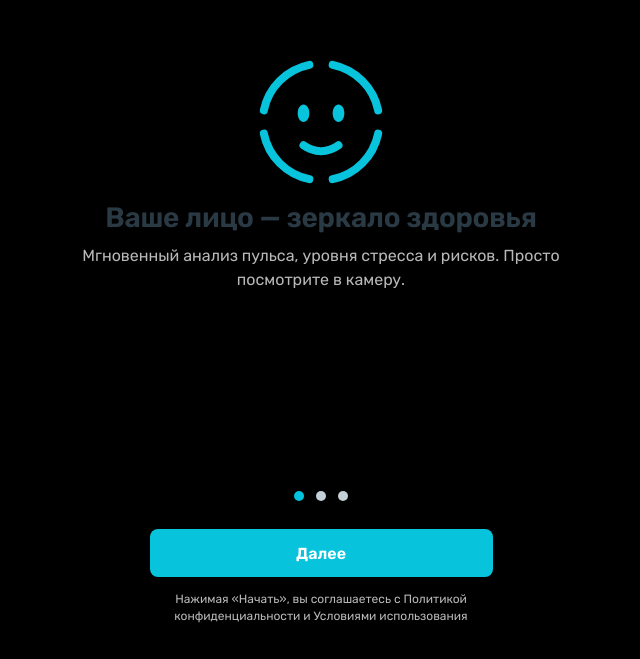
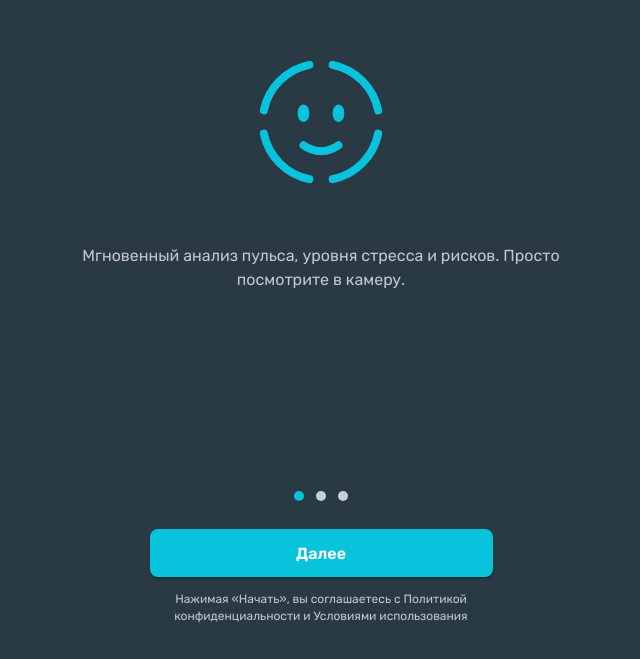
Before and after one commit to NikitaBest/AIBolit, a React (Vite) app: page / in a window 1280 px wide. Shown: the part 123-782 px from the top of the page, without its empty margins (319-959 px from the left). Built offline with nearby package versions, Linux system fonts and the light colour scheme; no server answers.

Commit message:
изменение фона для темной версии

```diff
--- a/index.html
+++ b/index.html
@@ -4,7 +4,7 @@
     <meta charset="UTF-8" />
     <link rel="icon" type="image/svg+xml" href="/vite.svg" />
     <meta name="viewport" content="width=device-width, initial-scale=1.0, maximum-scale=1.0, user-scalable=no, viewport-fit=cover" />
-    <meta name="theme-color" content="#000000" />
+    <meta name="theme-color" content="#2A3A45" />
     <meta name="apple-mobile-web-app-capable" content="yes" />
     <meta name="apple-mobile-web-app-status-bar-style" content="black-translucent" />
     <meta http-equiv="Cross-Origin-Opener-Policy" content="same-origin" />
--- a/src/main.jsx
+++ b/src/main.jsx
@@ -19,7 +19,7 @@ setTimeout(() => {
 
       // Настройка цветовой схемы (фон в зависимости от темы Telegram)
       const isDark = tg.colorScheme === 'dark'
-      const bgColor = isDark ? '#000000' : '#FFFFFF'
+      const bgColor = isDark ? '#2A3A45' : '#FFFFFF'
 
       tg.setHeaderColor(bgColor)
       tg.setBackgroundColor(bgColor)
--- a/src/pages/Camera.css
+++ b/src/pages/Camera.css
@@ -5,7 +5,7 @@
   width: 100%;
   height: 100%;
   height: 100dvh;
-  background: #000;
+  background: var(--color-bg-main, #2A3A45);
   z-index: 1000;
   display: flex;
   align-items: center;
@@ -15,7 +15,7 @@
 .camera-preview {
   width: 100%;
   height: 100%;
-  background: #000;
+  background: var(--color-bg-main, #2A3A45);
   overflow: hidden;
   display: flex;
   align-items: center;
@@ -45,7 +45,7 @@
   justify-content: center;
   gap: 20px;
   z-index: 10;
-  background: #000;
+  background: var(--color-bg-main, #2A3A45);
 }
 
 .camera-loading-spinner {
--- a/src/styles/tokens.css
+++ b/src/styles/tokens.css
@@ -1,9 +1,9 @@
 :root {
   /* Базовые токены (по умолчанию тёмная тема) */
-  --color-bg-main: #000000;
-  --color-bg-surface: #111111;
+  --color-bg-main: #2A3A45;
+  --color-bg-surface: #232F37;
   --color-bg-accent: #0078ff;
-  --color-bg-accent-soft: #1a1a1a;
+  --color-bg-accent-soft: #354652;
 
   --color-fg-primary: rgba(255, 255, 255, 0.92);
   --color-fg-secondary: rgba(255, 255, 255, 0.72);
@@ -35,11 +35,11 @@
   --color-fg-secondary: #555555;
 }
 
-/* Тёмная тема: почти чёрный фон страниц */
+/* Тёмная тема: фон #2A3A45 */
 :root[data-theme='dark'] {
-  --color-bg-main: #000000;
-  --color-bg-surface: #111111;
-  --color-bg-accent-soft: #1a1a1a;
+  --color-bg-main: #2A3A45;
+  --color-bg-surface: #232F37;
+  --color-bg-accent-soft: #354652;
 
   --color-fg-primary: rgba(255, 255, 255, 0.92);
   --color-fg-secondary: rgba(255, 255, 255, 0.72);
```
